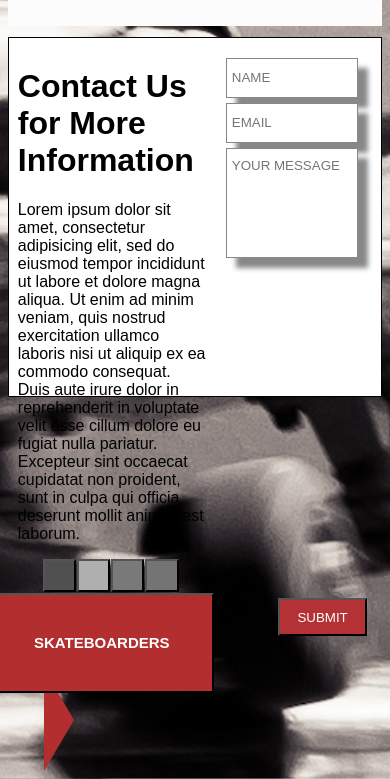
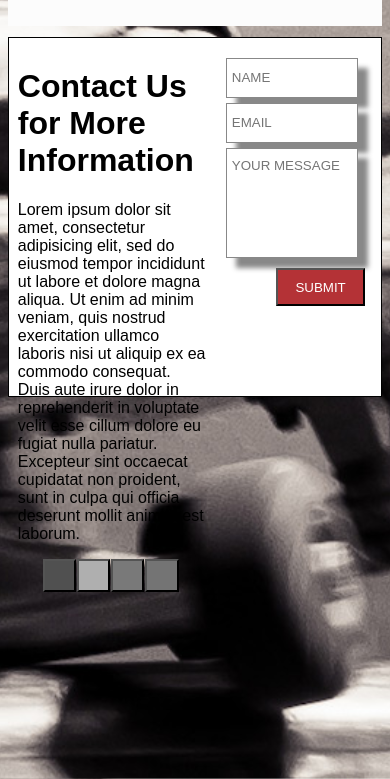
Before and after one commit to pnitto/2.2-Responsive-Form, a plain HTML site: page index.html in a window 390 px wide. Shown: the part 2514-3293 px from the top of the page. Drawn offline with Linux system fonts and the light colour scheme.

Commit message:
made boards and submit button repsonsive

```diff
--- a/scss/main.scss
+++ b/scss/main.scss
@@ -173,6 +173,10 @@ body {
 }
 .board-list {
   list-style-type: none;
+  @include media ($mobile){
+    margin-left: -5%;
+    margin-right: 2%;
+  }
 }
 .board {
   @include span-columns(1.2);
@@ -217,6 +221,10 @@ fieldset {
   color: white;
   margin-left: 73.5%;
   margin-top: 1.5%;
+  @include media ($mobile) {
+    margin-left: 17.5%;
+    margin-top: 0;
+  }
 }
 .social-button-list {
   list-style-type: none;
@@ -295,6 +303,10 @@ input {
   top: 0;
   margin-top: -84%;
   margin-left: -5%;
+
+  @include media ($mobile) {
+    visibility:hidden;
+}
 }
 
 .triangle {
```
Also changed, not shown: css/main.css.
